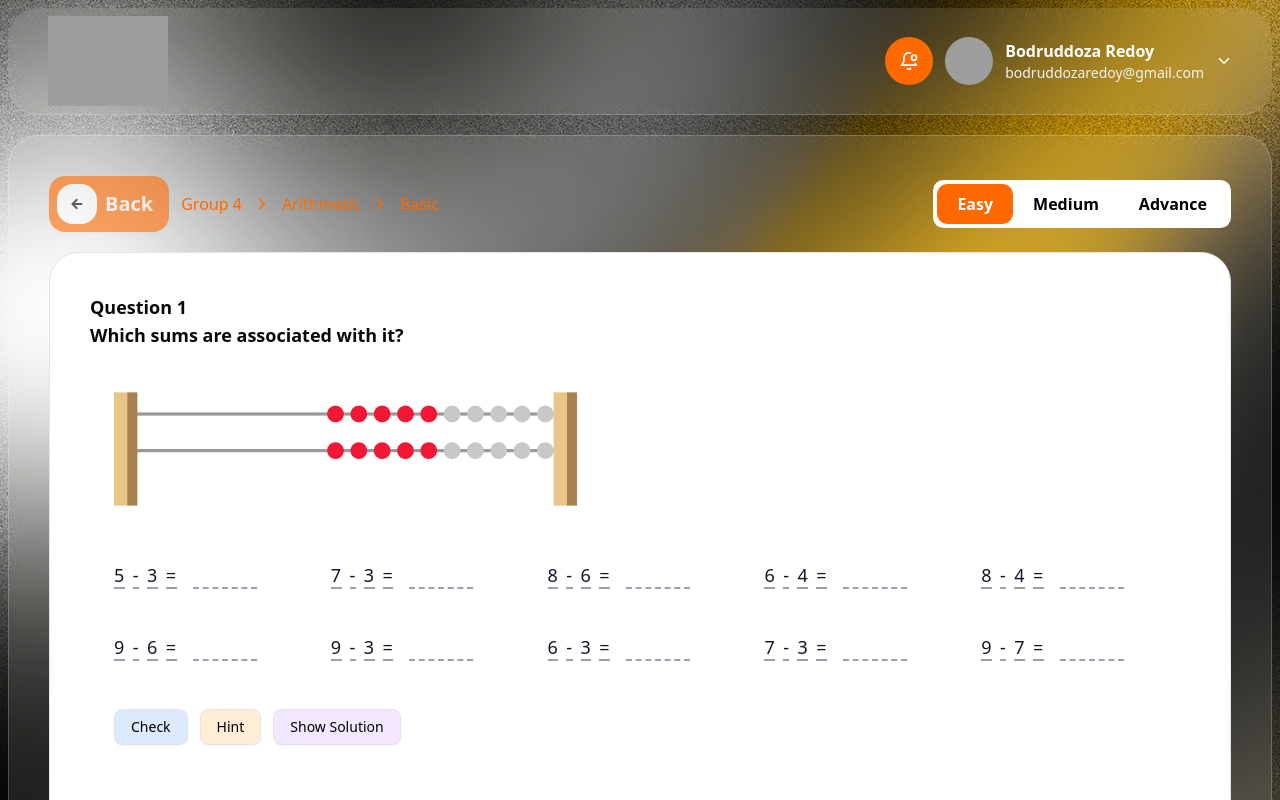
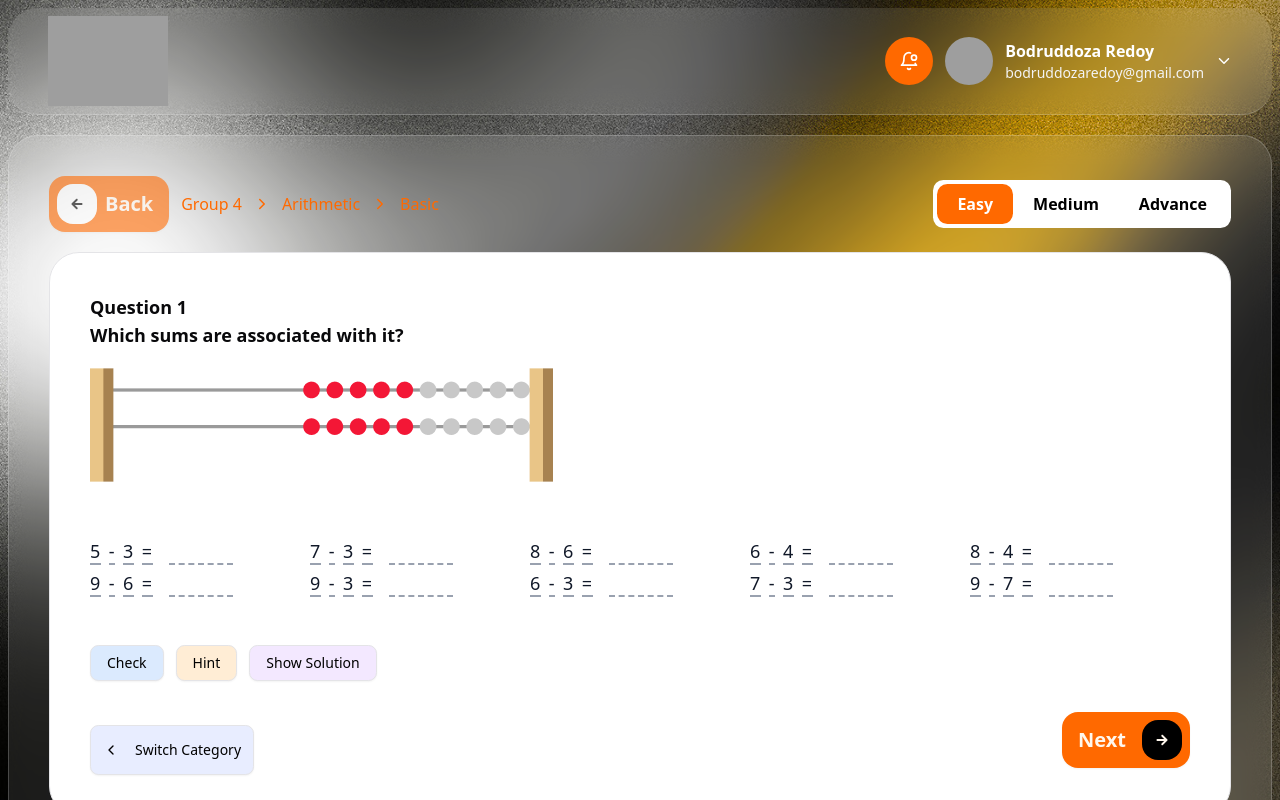
Before and after one commit to juyel66/Eduloop-quize-Application, a React (Vite) app: page /arithmetic in a window 1280 px wide. Shown: the top 800 px of the page. Built offline with nearby package versions, Linux system fonts and the light colour scheme; grey boxes are pictures that could not be loaded.

Commit message:
fix(arithmetic): remove the subtraction padding

```diff
--- a/src/pages/Arithmetic/components/ArrTypeTen.tsx
+++ b/src/pages/Arithmetic/components/ArrTypeTen.tsx
@@ -58,14 +58,14 @@ const AbacusQuestion = () => {
 
   return (
     <div className="flex items-center justify-center">
-      <div className="p-6 rounded-lg w-full">
+      <div className=" rounded-lg w-full">
         {/* Abacus Image */}
         <div className="mb-12">
           <img src="/images/arr1.png" alt="Abacus" className="" />
         </div>
 
         {/* Math Problems Grid */}
-        <div className="grid grid-cols-2 sm:grid-cols-3 md:grid-cols-5 gap-y-10 gap-x-8 mb-12">
+        <div className="grid grid-cols-2 sm:grid-cols-3 md:grid-cols-5   mb-12">
           {problems.map((p, idx) => {
             const isCorrect = validation[idx];
             const inputClass =
```
